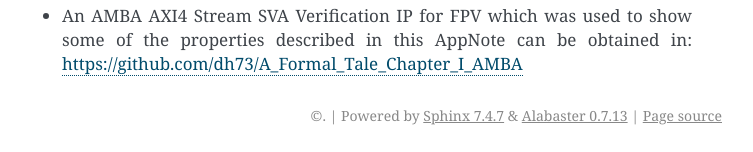
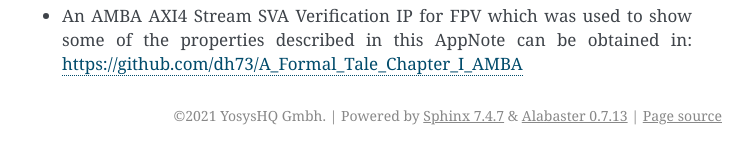
Before and after one commit to YosysHQ-Docs/AppNote-109, a Sphinx documentation site: the page built from docs/source/index.rst, in a window 1280 px wide and 900 px high, scrolled down 19881 px. Shown: the part 745-897 px from the top of the window, without its empty margins (388-1141 px from the left). Built offline with Sphinx 7.4.7, drawn with Linux system fonts in a browser that asks for light colours.

Commit message:
Update conf.py

```diff
--- a/docs/source/conf.py
+++ b/docs/source/conf.py
@@ -1,6 +1,9 @@
+project = "YosysHQ-AppNote-120"
+author = "YosysHQ Gmbh"
+copyright ="2021 YosysHQ Gmbh"
+
 # https://stackoverflow.com/questions/40641252/how-can-i-avoid-the-horizontal-scrollbar-in-a-rest-table
 def setup(app):
-        #app.add_stylesheet('custom.css') deprecated
         app.add_css_file('custom.css')
 
 # These folders are copied to the documentation's HTML output
```
